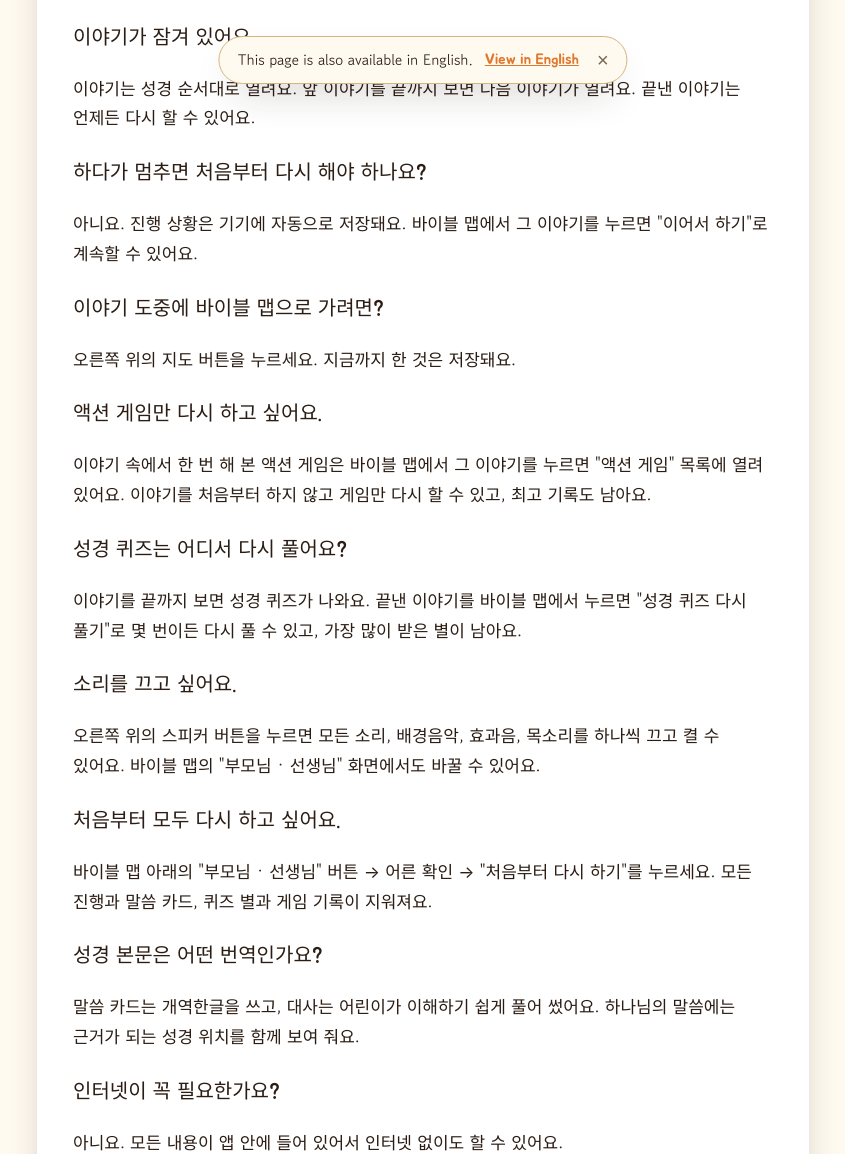
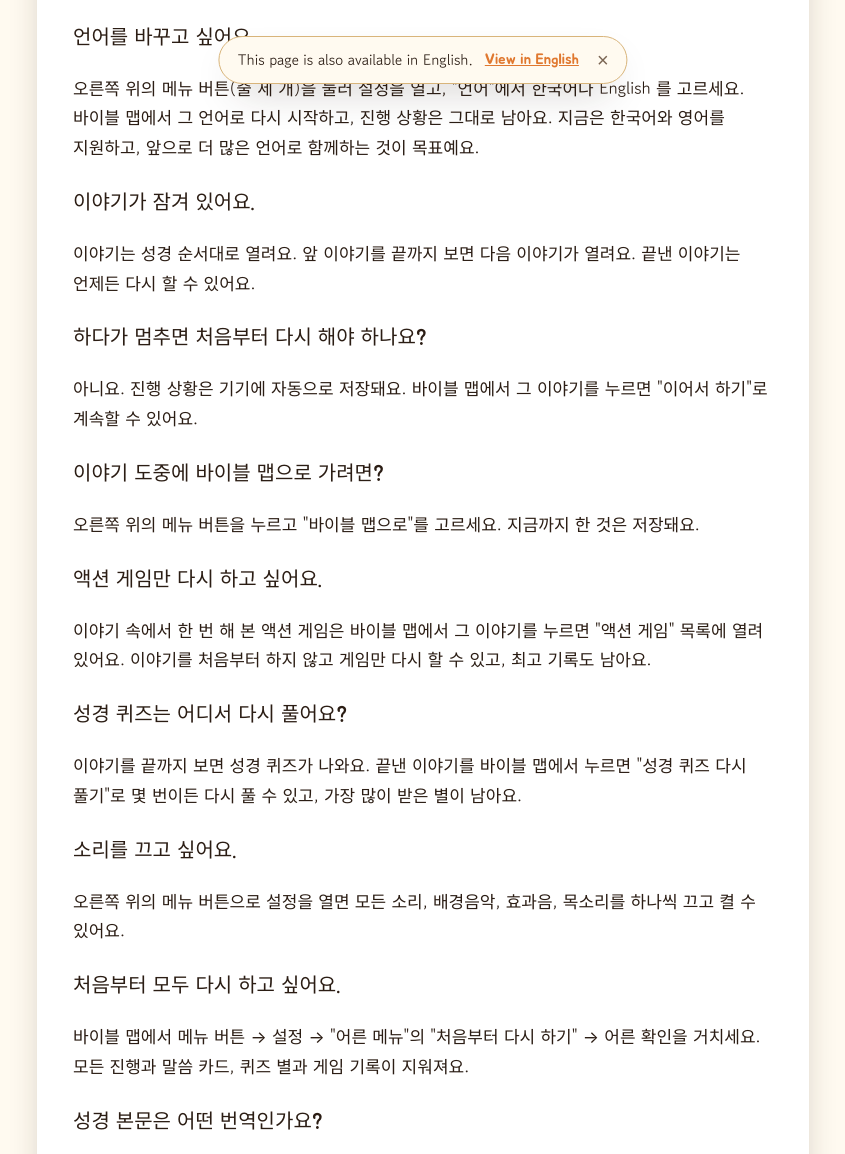
Before and after one commit to shine-codestove/hahaha-bible-site, a plain HTML site: page support.html in a window 1280 px wide. Shown: the part 700-1854 px from the top of the page, without its empty margins (217-1062 px from the left). Drawn offline with Linux system fonts and the light colour scheme.

Commit message:
사이트 안내를 지금 앱에 맞게: 메뉴 버튼·설정, 없어진 부모님 화면 대신 실제 기능, 바깥 링크는 어른 확인 뒤, 언어 FAQ, '곧 출시' → '앱 받기'
Co-Authored-By: Claude Opus 5.5 <noreply@anthropic.com>

```diff
--- a/support.html
+++ b/support.html
@@ -30,7 +30,7 @@
       <a href="support.html">지원</a>
     </nav>
     <a class="lang-switch" href="en/support.html" hreflang="en" lang="en" data-lang="en">🌐 English</a>
-    <a class="pill-btn small" href="index.html#seasons">곧 출시</a>
+    <a class="pill-btn small" href="index.html#get">앱 받기</a>
   </div>
 </header>
 
@@ -52,22 +52,24 @@
 
 <div class="card">
   <h2>자주 묻는 질문</h2>
+  <h3>언어를 바꾸고 싶어요.</h3>
+  <p>오른쪽 위의 메뉴 버튼(줄 세 개)을 눌러 설정을 열고, "언어"에서 한국어나 English 를 고르세요. 바이블 맵에서 그 언어로 다시 시작하고, 진행 상황은 그대로 남아요. 지금은 한국어와 영어를 지원하고, 앞으로 더 많은 언어로 함께하는 것이 목표예요.</p>
   <h3>이야기가 잠겨 있어요.</h3>
   <p>이야기는 성경 순서대로 열려요. 앞 이야기를 끝까지 보면 다음 이야기가 열려요. 끝낸 이야기는 언제든 다시 할 수 있어요.</p>
   <h3>하다가 멈추면 처음부터 다시 해야 하나요?</h3>
   <p>아니요. 진행 상황은 기기에 자동으로 저장돼요. 바이블 맵에서 그 이야기를 누르면 "이어서 하기"로 계속할 수 있어요.</p>
   <h3>이야기 도중에 바이블 맵으로 가려면?</h3>
-  <p>오른쪽 위의 지도 버튼을 누르세요. 지금까지 한 것은 저장돼요.</p>
+  <p>오른쪽 위의 메뉴 버튼을 누르고 "바이블 맵으로"를 고르세요. 지금까지 한 것은 저장돼요.</p>
   <h3>액션 게임만 다시 하고 싶어요.</h3>
   <p>이야기 속에서 한 번 해 본 액션 게임은 바이블 맵에서 그 이야기를 누르면 "액션 게임" 목록에 열려 있어요. 이야기를 처음부터 하지 않고 게임만 다시 할 수 있고, 최고 기록도 남아요.</p>
   <h3>성경 퀴즈는 어디서 다시 풀어요?</h3>
   <p>이야기를 끝까지 보면 성경 퀴즈가 나와요. 끝낸 이야기를 바이블 맵에서 누르면 "성경 퀴즈 다시 풀기"로 몇 번이든 다시 풀 수 있고, 가장 많이 받은 별이 남아요.</p>
   <h3>소리를 끄고 싶어요.</h3>
-  <p>오른쪽 위의 스피커 버튼을 누르면 모든 소리, 배경음악, 효과음, 목소리를 하나씩 끄고 켤 수 있어요. 바이블 맵의 "부모님 · 선생님" 화면에서도 바꿀 수 있어요.</p>
+  <p>오른쪽 위의 메뉴 버튼으로 설정을 열면 모든 소리, 배경음악, 효과음, 목소리를 하나씩 끄고 켤 수 있어요.</p>
   <h3>처음부터 모두 다시 하고 싶어요.</h3>
-  <p>바이블 맵 아래의 "부모님 · 선생님" 버튼 → 어른 확인 → "처음부터 다시 하기"를 누르세요. 모든 진행과 말씀 카드, 퀴즈 별과 게임 기록이 지워져요.</p>
+  <p>바이블 맵에서 메뉴 버튼 → 설정 → "어른 메뉴"의 "처음부터 다시 하기" → 어른 확인을 거치세요. 모든 진행과 말씀 카드, 퀴즈 별과 게임 기록이 지워져요.</p>
   <h3>성경 본문은 어떤 번역인가요?</h3>
-  <p>말씀 카드는 개역한글을 쓰고, 대사는 어린이가 이해하기 쉽게 풀어 썼어요. 하나님의 말씀에는 근거가 되는 성경 위치를 함께 보여 줘요.</p>
+  <p>한국어는 개역한글, 영어는 World English Bible(공공 저작물)을 바탕으로 말씀 카드를 만들고, 대사는 어린이가 이해하기 쉽게 풀어 썼어요. 하나님의 말씀에는 근거가 되는 성경 위치를 함께 보여 줘요.</p>
   <h3>인터넷이 꼭 필요한가요?</h3>
   <p>아니요. 모든 내용이 앱 안에 들어 있어서 인터넷 없이도 할 수 있어요.</p>
   <h3>다음 이야기는 언제 나오나요?</h3>
```
Also changed, not shown: en/privacy.html (+2 -2 lines), index.html (+2 -1 lines), privacy.html (+3 -3 lines), terms.html (+1 -1 lines).
